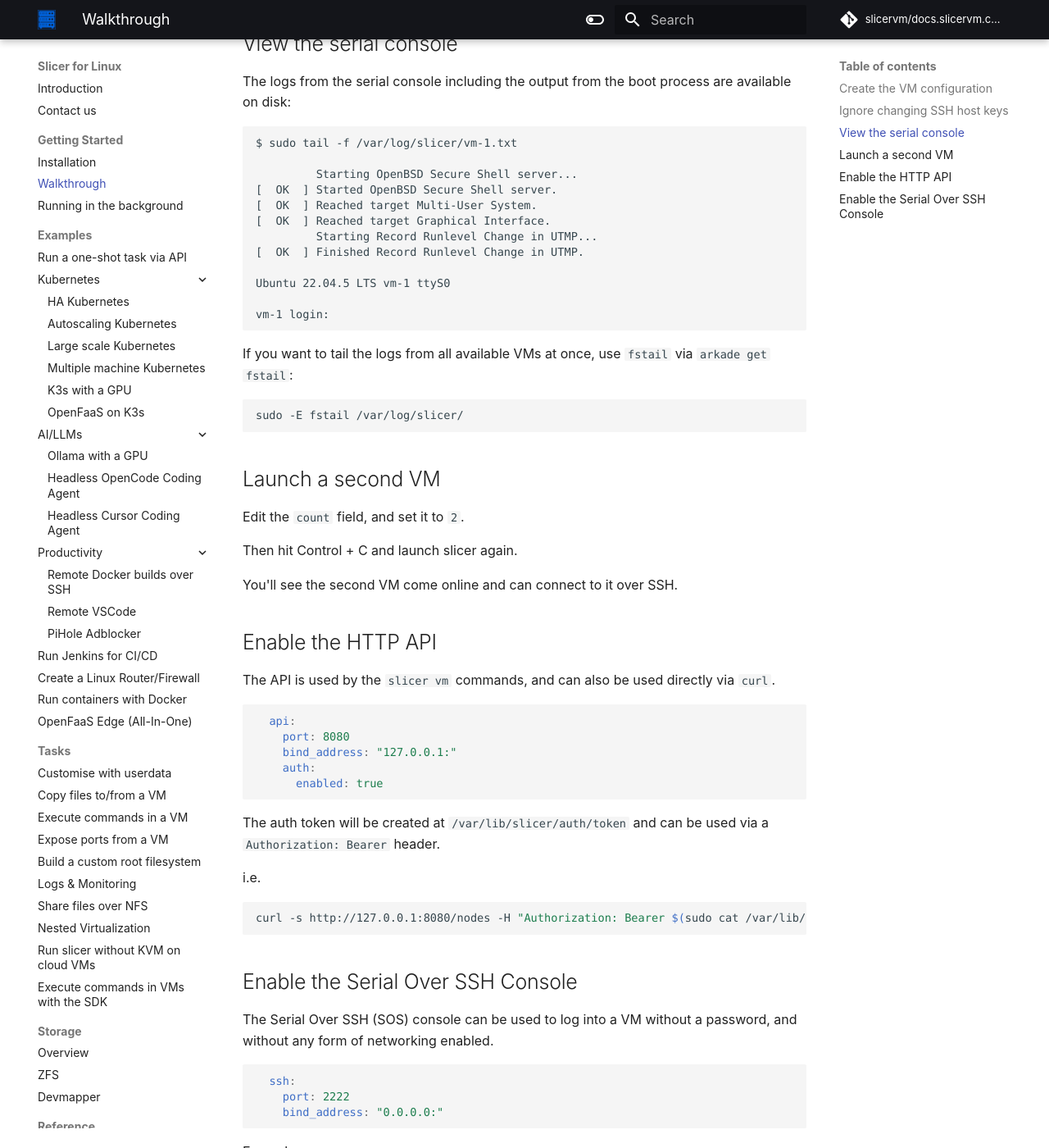
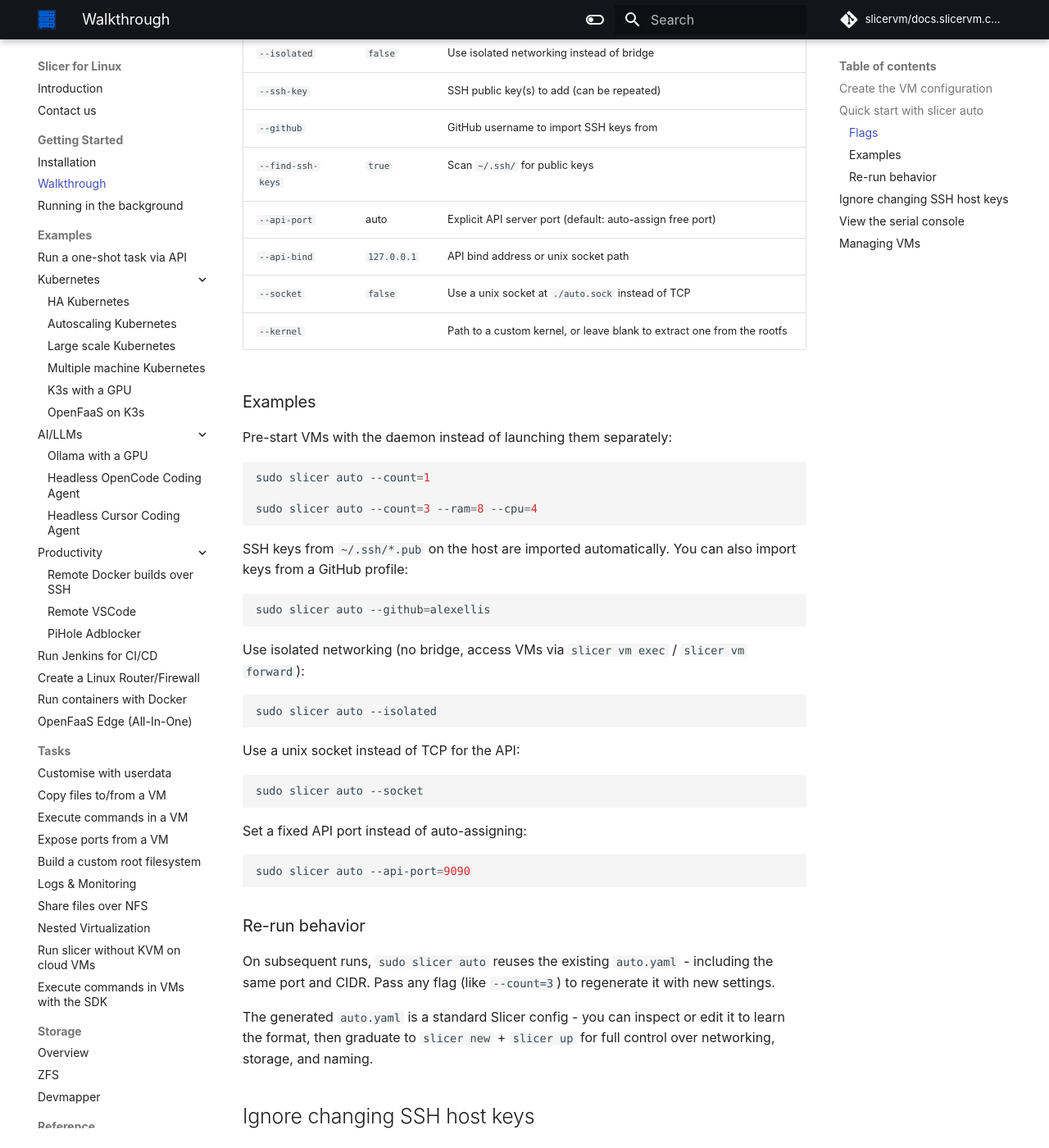
Before and after one commit to slicervm/docs.slicervm.com, an MkDocs documentation site: the page built from docs/getting-started/walkthrough.md, in a window 1280 px wide and 1400 px high, scrolled down 2962 px. Shown: the whole window at 82% size. Built offline with MkDocs 1.6.1 and Material for MkDocs 9.7.7, drawn with Linux system fonts in a browser that asks for light colours; some web fonts are replaced; comment, search, counter and statistics services are not loaded; some of the changed text lies outside the part shown.

Commit message:
Trim on walkthrough
Signed-off-by: Alex Ellis (OpenFaaS Ltd) <alexellis2@gmail.com>

````diff
--- a/docs/getting-started/walkthrough.md
+++ b/docs/getting-started/walkthrough.md
@@ -39,9 +39,6 @@
   api:
     port: 8080
     bind_address: "127.0.0.1"
-  ssh:
-    port: 2222
-    bind_address: "0.0.0.0"
 ```
 
 * `count` - the number of VMs to create - the default is `1` - you can set this to `0` to [create VMs via API instead](/reference/api)
@@ -51,22 +48,7 @@
 * `storage_size` - for storage backends which support it, you can specify the size of the disk
 * `github_user` - your GitHub username, used to fetch your public SSH keys from your profile - additional SSH keys can be added via the [ssh_keys](/reference/ssh) API.
 
-The HTTP API is enabled by default and can be disabled with `enabled: false`.
-
-The Serial Over SSH (SOS) server is disabled by default and can be enabled by providing a port. Most users will  not need the SOS.
-
-The default `bind_address` for both the API and SSH is `127.0.0.1` - loopback on the host system.
-
-There's no need to provide the HTTP API section unless you plan to run Slicer more than once on the same host, in that case, it's useful to include it so you can change it to a different port on another slicer instance.
-
-**Configuration for an Arm64 Slicer installation**
-
-`slicer new` will generate a configuration file for the correct image for Arm or x86_64, but if you create one manually, you'll need to edit the `image` field.
-
-```diff
--  image: "ghcr.io/openfaasltd/slicer-systemd:5.10.240-x86_64-latest"
-+  image: "ghcr.io/openfaasltd/slicer-systemd-arm64:6.1.90-aarch64-latest"
-```
+The API can bind to a TCP address (secured with an auth token) or a unix socket (secured by OS filesystem permissions). If you run multiple Slicer instances on the same host, give each one a different port or socket path. See the [API reference](/reference/api) for details.
 
 The `storage: image` setting means a disk image will be cloned from the root filesystem into a local file. It's not the fastest option for the initial setup, but it's the simplest, persistent and great for long-living VMs.
 
@@ -89,6 +71,91 @@
 ```bash
 ssh ubuntu@192.168.137.2
 ```
+
+## Quick start with slicer auto
+
+If you want to skip the configuration step, use `slicer auto`:
+
+```bash
+sudo slicer auto
+```
+
+This will:
+
+* Auto-detect a free bridge network range from `10.0.0.0/8` that doesn't conflict with your existing interfaces
+* Pick a random API port (so multiple instances don't clash)
+* Import your SSH keys from `~/.ssh/*.pub`
+* Write an `auto.yaml` config in the current directory
+* Start the API server ready for VMs to be launched
+
+The API port is printed on startup and written to `auto.yaml` for reference.
+
+To launch a VM, open a new terminal and run:
+
+```bash
+export SLICER_URL="http://127.0.0.1:PORT"
+export SLICER_TOKEN_FILE="/var/lib/slicer/auth/token"
+
+slicer vm add
+```
+
+Replace `PORT` with the port shown in the `auto.yaml` file or the startup output.
+
+### Flags
+
+| Flag | Default | Description |
+|---|---|---|
+| `--count` | `0` | Number of VMs to pre-start (0 means API-only, launch with `slicer vm add`) |
+| `--ram` | `4` | RAM in GiB per VM |
+| `--cpu` | `2` | vCPUs per VM |
+| `--isolated` | `false` | Use isolated networking instead of bridge |
+| `--ssh-key` | | SSH public key(s) to add (can be repeated) |
+| `--github` | | GitHub username to import SSH keys from |
+| `--find-ssh-keys` | `true` | Scan `~/.ssh/` for public keys |
+| `--api-port` | auto | Explicit API server port (default: auto-assign free port) |
+| `--api-bind` | `127.0.0.1` | API bind address or unix socket path |
+| `--socket` | `false` | Use a unix socket at `./auto.sock` instead of TCP |
+| `--kernel` | | Path to a custom kernel, or leave blank to extract one from the rootfs |
+
+### Examples
+
+Pre-start VMs with the daemon instead of launching them separately:
+
+```bash
+sudo slicer auto --count=1
+
+sudo slicer auto --count=3 --ram=8 --cpu=4
+```
+
+SSH keys from `~/.ssh/*.pub` on the host are imported automatically. You can also import keys from a GitHub profile:
+
+```bash
+sudo slicer auto --github=alexellis
+```
+
+Use isolated networking (no bridge, access VMs via `slicer vm exec` / `slicer vm forward`):
+
+```bash
+sudo slicer auto --isolated
+```
+
+Use a unix socket instead of TCP for the API:
+
+```bash
+sudo slicer auto --socket
+```
+
+Set a fixed API port instead of auto-assigning:
+
+```bash
+sudo slicer auto --api-port=9090
+```
+
+### Re-run behavior
+
+On subsequent runs, `sudo slicer auto` reuses the existing `auto.yaml` - including the same port and CIDR. Pass any flag (like `--count=3`) to regenerate it with new settings.
+
+The generated `auto.yaml` is a standard Slicer config - you can inspect or edit it to learn the format, then graduate to `slicer new` + `slicer up` for full control over networking, storage, and naming.
 
 ## Ignore changing SSH host keys
 
@@ -136,46 +203,24 @@
 sudo -E fstail /var/log/slicer/
 ```
 
-## Launch a second VM
+## Managing VMs
 
-Edit the `count` field, and set it to `2`.
+List running VMs:
 
-Then hit Control + C and launch slicer again.
-
-You'll see the second VM come online and can connect to it over SSH.
-
-## Enable the HTTP API
-
-The API is used by the `slicer vm` commands, and can also be used directly via `curl`.
-
-```yaml
-  api:
-    port: 8080
-    bind_address: "127.0.0.1:"
-    auth:
-      enabled: true
+```bash
+slicer vm list
 ```
 
-The auth token will be created at `/var/lib/slicer/auth/token` and can be used via a `Authorization: Bearer` header.
-
-i.e.
+Launch additional VMs without restarting the daemon:
 
 ```bash
-curl -s http://127.0.0.1:8080/nodes -H "Authorization: Bearer $(sudo cat /var/lib/slicer/auth/token)" | jq
+slicer vm add
 ```
 
-## Enable the Serial Over SSH Console
+Delete a VM:
 
-The Serial Over SSH (SOS) console can be used to log into a VM without a password, and without any form of networking enabled.
-
-```yaml
-  ssh:
-    port: 2222
-    bind_address: "0.0.0.0:"
+```bash
+slicer vm delete VM_NAME
 ```
 
-Example:
-
-```bash
-ssh -p 2222 ubuntu@localhost
-```
+See all available commands with `slicer vm --help`, or refer to the [API reference](/reference/api) for direct HTTP access.
````
